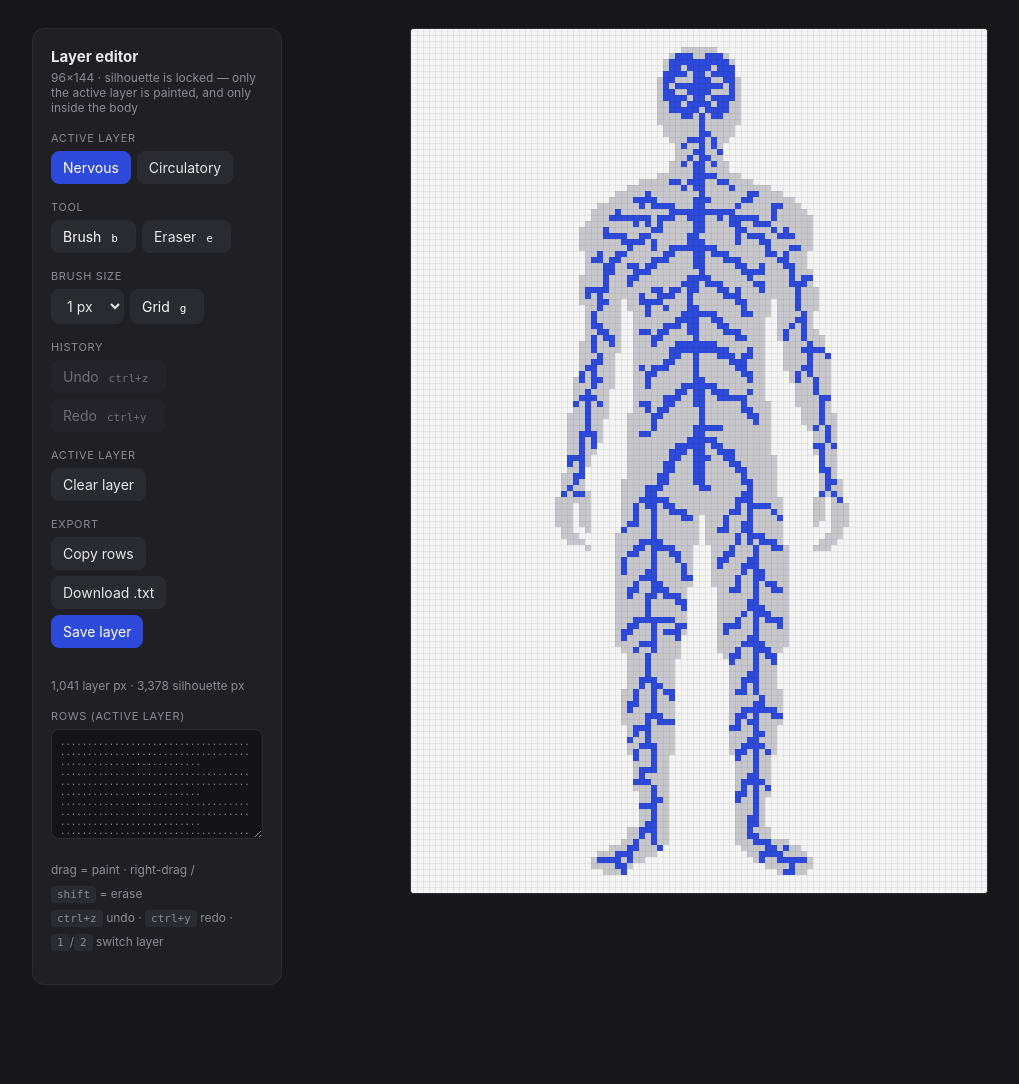
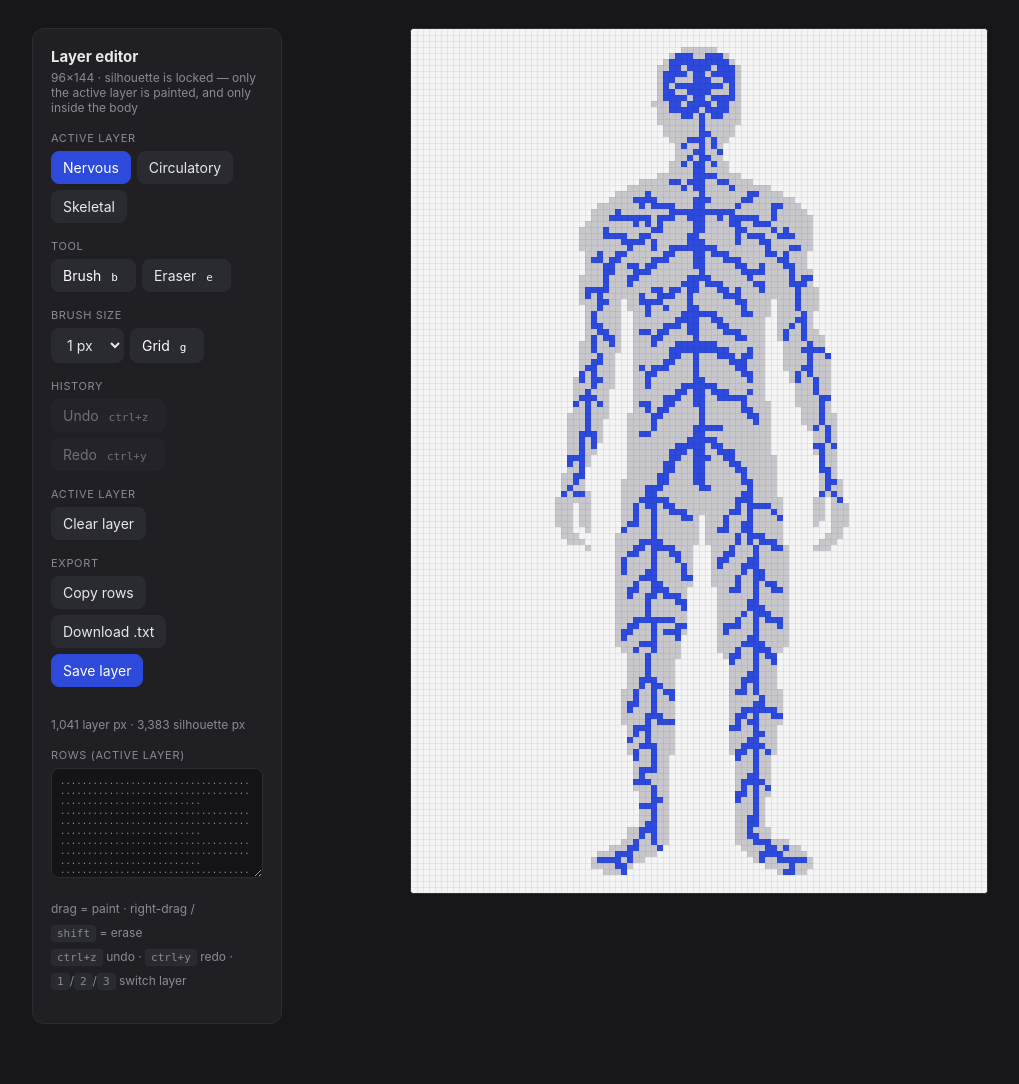
Before and after one commit to jxc2000-b/showcase-test, a Django app: page /editor/layer/ in a window 1280 px wide. Shown: the whole page, without its empty margins (78-1097 px from the left). Before the commit the page ends 985 px from the top, so only its background shows below. Run offline with Django 5.2, Linux system fonts and the light colour scheme.

Commit message:
got all three layers now

```diff
--- a/core/static/core/css/style.css
+++ b/core/static/core/css/style.css
@@ -168,6 +168,12 @@ body {
   color: #fff;
 }
 
+/* skeletal keeps the base ink styling; fills black when active */
+.toggle-skeletal.active {
+  background: var(--ink);
+  color: #fff;
+}
+
 .hint {
   margin-top: 1.2rem;
   font-size: 0.55em;
--- a/core/templates/core/layer_editor.html
+++ b/core/templates/core/layer_editor.html
@@ -14,6 +14,7 @@
       --dim: #8b8b93;
       --nervous: #2d4ada;
       --circulatory: #e23a3a;
+      --skeletal: #4a4a52;
     }
     * { box-sizing: border-box; }
     body {
@@ -67,9 +68,11 @@
     button.on { color: #fff; }
     button.on[data-layer-name="nervous"] { background: var(--nervous); border-color: var(--nervous); }
     button.on[data-layer-name="circulatory"] { background: var(--circulatory); border-color: var(--circulatory); }
+    button.on[data-layer-name="skeletal"] { background: var(--skeletal); border-color: var(--skeletal); }
     button.primary { color: #fff; }
     button.primary[data-layer-name="nervous"] { background: var(--nervous); border-color: var(--nervous); }
     button.primary[data-layer-name="circulatory"] { background: var(--circulatory); border-color: var(--circulatory); }
+    button.primary[data-layer-name="skeletal"] { background: var(--skeletal); border-color: var(--skeletal); }
     button:disabled { opacity: 0.4; cursor: default; }
     .stat { color: var(--dim); font-size: 12px; }
     #status { font-size: 12px; min-height: 1.2em; margin-top: 4px; }
@@ -122,6 +125,7 @@
         <div class="row">
           <button type="button" data-layer-name="nervous" class="layer-pick on">Nervous</button>
           <button type="button" data-layer-name="circulatory" class="layer-pick">Circulatory</button>
+          <button type="button" data-layer-name="skeletal" class="layer-pick">Skeletal</button>
         </div>
       </div>
 
@@ -178,7 +182,7 @@
 
       <p class="keys">
         drag&nbsp;=&nbsp;paint &middot; right-drag / <kbd>shift</kbd>&nbsp;=&nbsp;erase<br>
-        <kbd>ctrl+z</kbd> undo &middot; <kbd>ctrl+y</kbd> redo &middot; <kbd>1</kbd>/<kbd>2</kbd> switch layer
+        <kbd>ctrl+z</kbd> undo &middot; <kbd>ctrl+y</kbd> redo &middot; <kbd>1</kbd>/<kbd>2</kbd>/<kbd>3</kbd> switch layer
       </p>
     </aside>
 
@@ -198,8 +202,10 @@
     var LAYER_COLORS = {
       nervous: "#2d4ada",
       circulatory: "#e23a3a",
+      skeletal: "#ffffff",
     };
     var SIL_COLOR = "#c7c7cc";
+    var SIL_COLOR_SKELETAL = "#0c0c0e";   // black backdrop while painting bones
     var BG_COLOR = "#f4f4f5";
 
     var canvas = document.getElementById("board");
@@ -225,6 +231,7 @@
     var states = {
       nervous: new Uint8Array(W * H),
       circulatory: new Uint8Array(W * H),
+      skeletal: new Uint8Array(W * H),
     };
     var active = "nervous";
     var tool = "brush";
@@ -423,7 +430,7 @@
       ctx.fillStyle = BG_COLOR;
       ctx.fillRect(0, 0, canvas.width, canvas.height);
 
-      ctx.fillStyle = SIL_COLOR;
+      ctx.fillStyle = active === "skeletal" ? SIL_COLOR_SKELETAL : SIL_COLOR;
       for (var y = 0; y < H; y++) {
         for (var x = 0; x < W; x++) {
           if (sil[y * W + x]) ctx.fillRect(x * CELL, y * CELL, CELL, CELL);
@@ -511,6 +518,7 @@
       else if (k === "g") els.grid.click();
       else if (k === "1") setActive("nervous");
       else if (k === "2") setActive("circulatory");
+      else if (k === "3") setActive("skeletal");
     });
 
     // ---------------------------------------------------------------- export
@@ -561,7 +569,7 @@
     // ---------------------------------------------------------------- boot
 
     (function boot() {
-      ["nervous", "circulatory"].forEach(function (name) {
+      ["nervous", "circulatory", "skeletal"].forEach(function (name) {
         var restored = null;
         try { restored = localStorage.getItem("layer-editor-" + name); } catch (e) {}
         if (restored) {
--- a/core/views.py
+++ b/core/views.py
@@ -1,3 +1,7 @@
+# The site's request handlers: each function below answers one web address
+# (the homepage, the two editors, the "save" buttons, and the test pages)
+# and decides what to send back to the visitor's browser.
+
 import json
 
 from django.conf import settings
@@ -10,13 +14,18 @@ from .ascii_silhouette import GRID as ASCII_GRID
 from .custom_silhouette import get_grid
 from .png_silhouette import GRID as PNG_GRID
 
+# Size of the pixel grid both editors draw on.
 EDITOR_WIDTH = 96
 EDITOR_HEIGHT = 144   # exactly 2:3, per design requirement
 
+# Where the editors' finished artwork is stored on the server's disk.
 SILHOUETTE_SAVE_PATH = settings.BASE_DIR / 'silhouette_custom.json'
 LAYER_SAVE_DIR = settings.BASE_DIR
-LAYER_NAMES = frozenset({'nervous', 'circulatory'})
+# The only anatomy layers the layer editor is allowed to save.
+LAYER_NAMES = frozenset({'nervous', 'circulatory', 'skeletal'})
 
+# Ground rules for an acceptable grid: cells are only ever '#' (body) or
+# '.' (empty), and the grid may not be huge.
 _VALID_CHARS = frozenset('#.')
 _MAX_DIM = 512
 
@@ -48,9 +57,14 @@ def _read_grid(path):
 
 
 def index(request):
-    # fine-tuned silhouette only; nervous/circulatory layers parked for now
+    # the silhouette plus whichever hand-drawn anatomy layers are on disk
+    layers = {'silhouette': get_grid()}
+    for name in sorted(LAYER_NAMES):
+        rows = _read_grid(LAYER_SAVE_DIR / f'layer_{name}.json')
+        if rows is not None:
+            layers[name] = rows
     return render(request, 'core/index.html', {
-        'layers': {'silhouette': get_grid()},
+        'layers': layers,
     })
 
 
--- a/silhouette_custom.json
+++ b/silhouette_custom.json
@@ -8,13 +8,13 @@
     ".............................................######.............................................",
     "...........................................##########...........................................",
     "..........................................############..........................................",
-    "..........................................############..........................................",
-    "..........................................############..........................................",
     ".........................................##############.........................................",
     ".........................................##############.........................................",
     ".........................................##############.........................................",
     ".........................................##############.........................................",
     ".........................................##############.........................................",
+    ".........................................##############.........................................",
+    "........................................###############.........................................",
     ".........................................##############.........................................",
     ".........................................##############.........................................",
     ".........................................##############.........................................",
```
Also changed, not shown: core/static/core/js/main.js (+12 -11 lines), core/templates/core/index.html (+11 -0 lines), core/tests.py (+8 -5 lines), layer_skeletal.json (added, +150 -0 lines), README.md.
